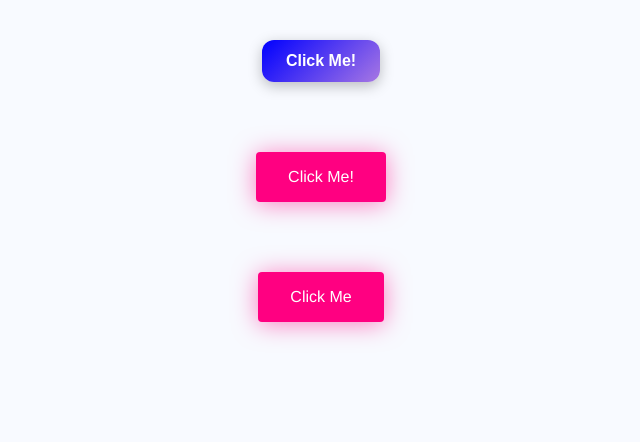
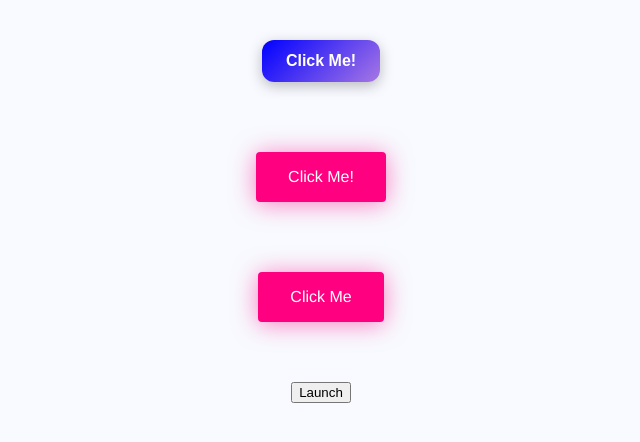
Before and after one commit to barrett38/Button-Gallery, a React (Create React App) app: page / in a window 1280 px wide. Shown: the top 442 px of the page, without its empty margins (319-959 px from the left). Built offline with nearby package versions, Linux system fonts and the light colour scheme.

Commit message:
JSX in App.js

```diff
--- a/src/App.js
+++ b/src/App.js
@@ -2,6 +2,7 @@ import React from "react";
 import BubblyButton from "./components/bubbly-button/Bubbly-Button";
 import HeartyButton from "./components/hearty-button/Hearty-Button";
 import ExpandingButton from "./components/ExpandingButton/ExpandingButton";
+import GlowingButton from "./components/GlowingButton/GlowingButton";
 
 const App = () => {
   return (
@@ -15,6 +16,9 @@ const App = () => {
       <div>
         <HeartyButton />
       </div>
+      <div>
+        <GlowingButton />
+      </div>
     </>
   );
 };
```
